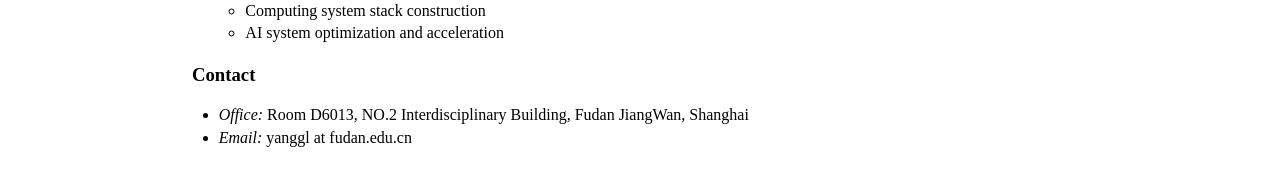
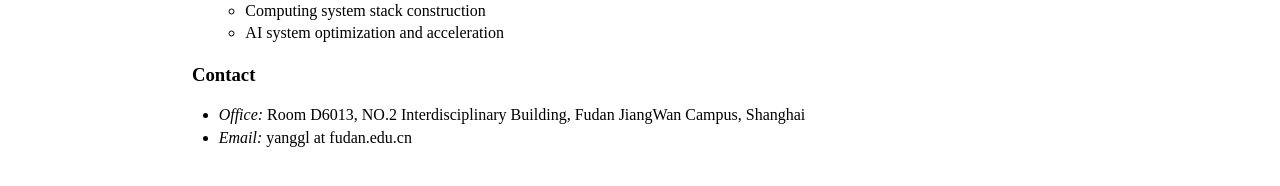
Before and after one commit to yang-guangliang/yang-guangliang.github.io, a Jekyll site: the page built from index.md, in a window 1280 px wide. Shown: the part 388-574 px from the top of the page. Built offline with Jekyll 4.4.1, drawn with Linux system fonts in a browser that asks for light colours.

Commit message:
Update index.md

```diff
--- a/index.md
+++ b/index.md
@@ -23,5 +23,5 @@ Our research at SSR is dedicated to constructing and advancing reliable and secu
 
 ### Contact
 
-- <em>Office:</em> Room D6013, NO.2 Interdisciplinary Building, Fudan JiangWan, Shanghai
+- <em>Office:</em> Room D6013, NO.2 Interdisciplinary Building, Fudan JiangWan Campus, Shanghai
 - <em>Email:</em> yanggl at fudan.edu.cn
```
